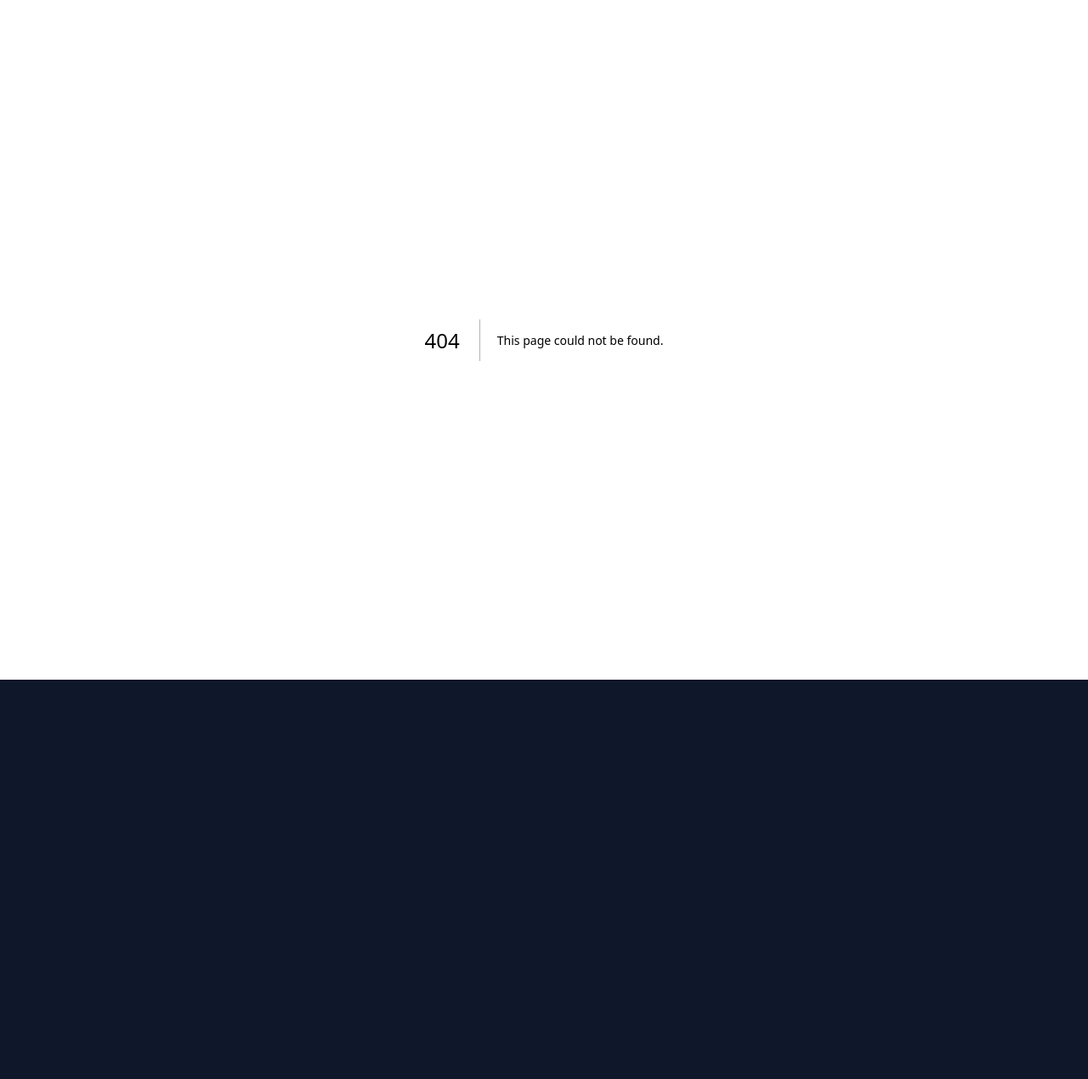
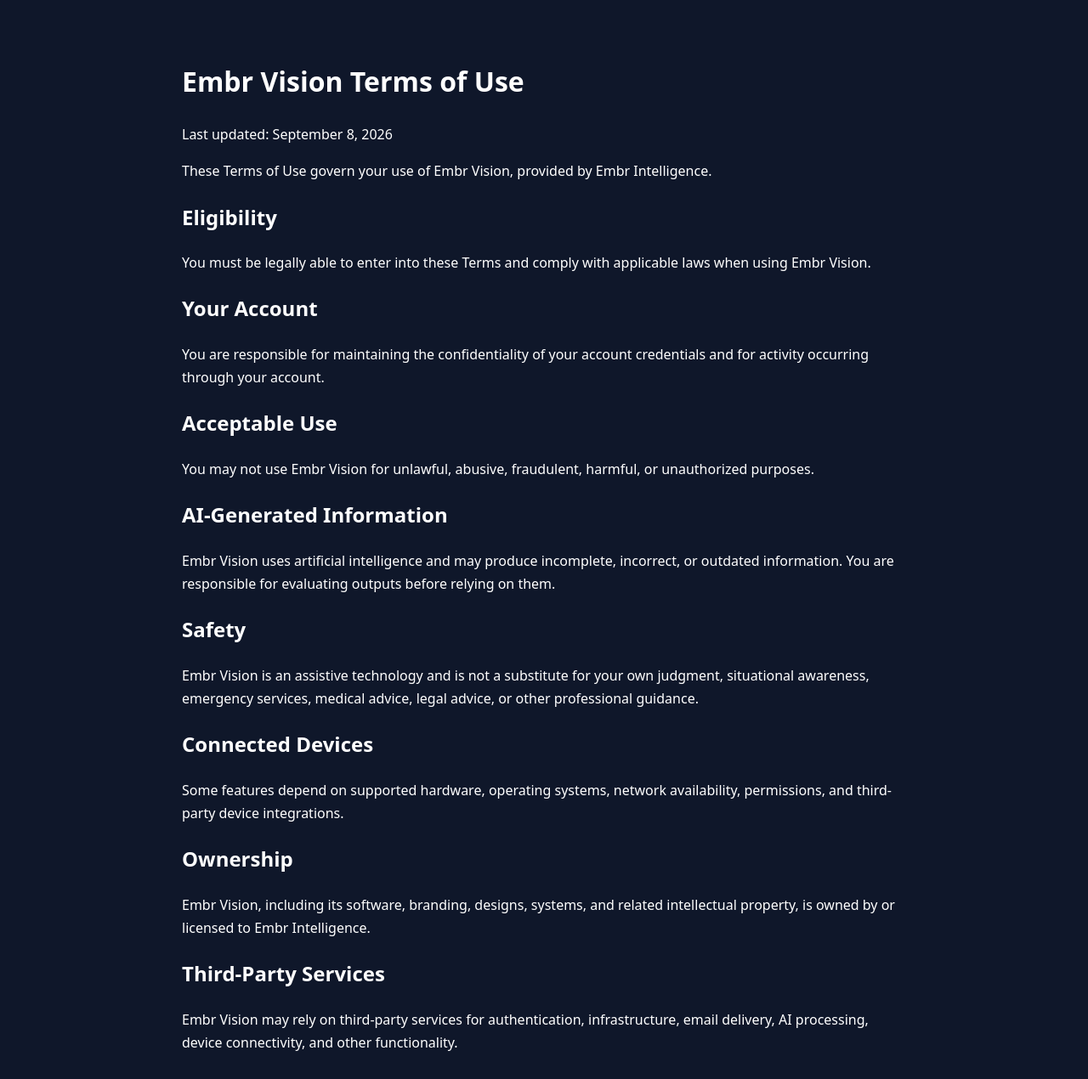
Before and after one commit to LilybirdAI/echo-signal-media, a Next.js app: page /terms/embr-vision in a window 1280 px wide. Before the commit this address had no page. Shown: the top 1270 px of the page at 85% size. Before the commit the page ends 800 px from the top, so only its background shows below. Built offline with nearby package versions, Linux system fonts and the light colour scheme.

Commit message:
Add Embr Vision terms page

```diff
--- /dev/null
+++ b/app/terms/embr-vision/page.jsx
@@ -0,0 +1,125 @@
+export const metadata = {
+  title: "Embr Vision Terms of Use",
+  description: "Terms of Use for Embr Vision.",
+};
+
+export default function EmbrVisionTermsPage() {
+  return (
+    <main
+      style={{
+        maxWidth: 900,
+        margin: "0 auto",
+        padding: "48px 24px 80px",
+        fontFamily:
+          "system-ui, -apple-system, BlinkMacSystemFont, sans-serif",
+        lineHeight: 1.7,
+      }}
+    >
+      <h1>Embr Vision Terms of Use</h1>
+      <p>Last updated: September 8, 2026</p>
+
+      <p>
+        These Terms of Use govern your use of Embr Vision,
+        provided by Embr Intelligence.
+      </p>
+
+      <h2>Eligibility</h2>
+      <p>
+        You must be legally able to enter into these Terms and
+        comply with applicable laws when using Embr Vision.
+      </p>
+
+      <h2>Your Account</h2>
+      <p>
+        You are responsible for maintaining the confidentiality
+        of your account credentials and for activity occurring
+        through your account.
+      </p>
+
+      <h2>Acceptable Use</h2>
+      <p>
+        You may not use Embr Vision for unlawful, abusive,
+        fraudulent, harmful, or unauthorized purposes.
+      </p>
+
+      <h2>AI-Generated Information</h2>
+      <p>
+        Embr Vision uses artificial intelligence and may produce
+        incomplete, incorrect, or outdated information. You are
+        responsible for evaluating outputs before relying on them.
+      </p>
+
+      <h2>Safety</h2>
+      <p>
+        Embr Vision is an assistive technology and is not a
+        substitute for your own judgment, situational awareness,
+        emergency services, medical advice, legal advice, or other
+        professional guidance.
+      </p>
+
+      <h2>Connected Devices</h2>
+      <p>
+        Some features depend on supported hardware, operating
+        systems, network availability, permissions, and third-party
+        device integrations.
+      </p>
+
+      <h2>Ownership</h2>
+      <p>
+        Embr Vision, including its software, branding, designs,
+        systems, and related intellectual property, is owned by or
+        licensed to Embr Intelligence.
+      </p>
+
+      <h2>Third-Party Services</h2>
+      <p>
+        Embr Vision may rely on third-party services for
+        authentication, infrastructure, email delivery, AI
+        processing, device connectivity, and other functionality.
+      </p>
+
+      <h2>Suspension and Termination</h2>
+      <p>
+        Access may be suspended or terminated for violations of
+        these Terms, security concerns, unlawful activity,
+        nonpayment where applicable, or other legitimate
+        operational reasons.
+      </p>
+
+      <h2>Subscriptions and Payments</h2>
+      <p>
+        Certain features may be offered through paid subscriptions
+        or in-app purchases. Pricing, billing terms, renewal terms,
+        and cancellation options will be presented before purchase.
+      </p>
+
+      <h2>Disclaimer of Warranties</h2>
+      <p>
+        Embr Vision is provided on an "as is" and "as available"
+        basis to the maximum extent permitted by law.
+      </p>
+
+      <h2>Limitation of Liability</h2>
+      <p>
+        To the maximum extent permitted by law, Embr Intelligence
+        will not be liable for indirect, incidental, special,
+        consequential, or punitive damages arising from or related
+        to your use of Embr Vision.
+      </p>
+
+      <h2>Changes to These Terms</h2>
+      <p>
+        These Terms may be updated from time to time.
+      </p>
+
+      <h2>Contact</h2>
+      <p>
+        Questions about these Terms may be sent to{" "}
+        <a href="mailto:matt@embrintelligence.ai">
+          matt@embrintelligence.ai
+        </a>
+        .
+      </p>
+    </main>
+  );
+}
```
